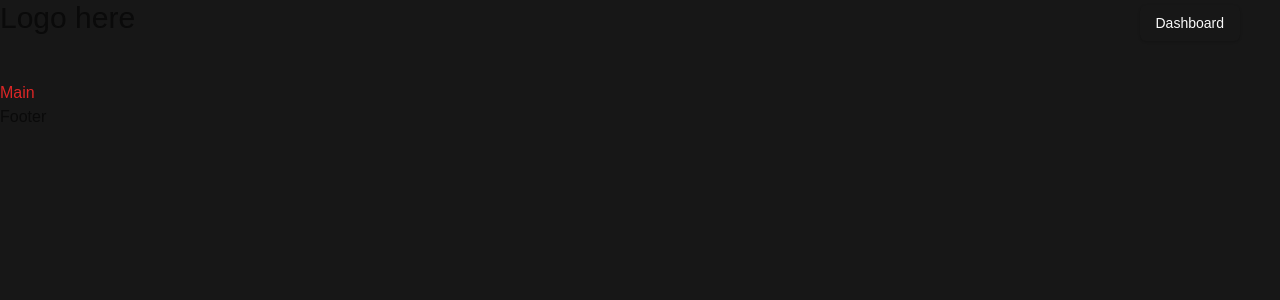
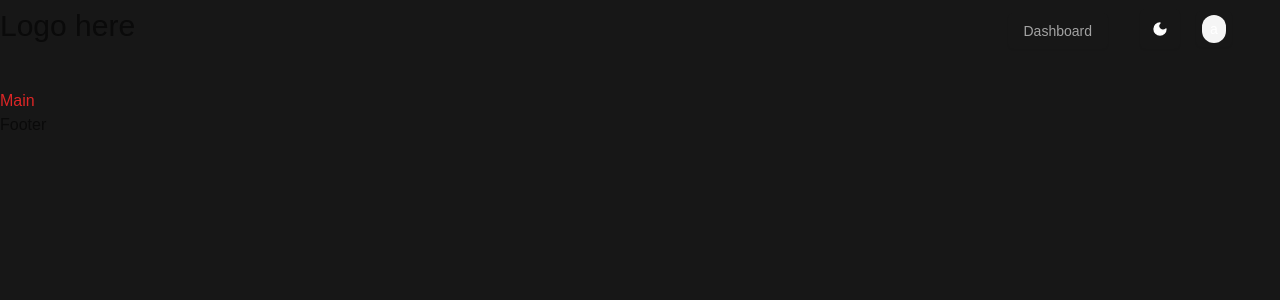
Before and after one commit to Friedrich482/mooncode-monorepo, a React (Vite) app in the folder apps/dashboard/apps/dashboard/: page / in a window 1280 px wide. Shown: the top 300 px of the page. Built offline with nearby package versions, Linux system fonts and the light colour scheme.

Commit message:
feat: navbar
added the prettier-plugin-tailwindcss plugin and the toggle mode icon

```diff
--- a/apps/dashboard/apps/dashboard/package.json
+++ b/apps/dashboard/apps/dashboard/package.json
@@ -33,6 +33,8 @@
     "eslint-plugin-react-refresh": "^0.4.16",
     "globals": "^15.14.0",
     "postcss": "^8.5.1",
+    "prettier": "^3.4.2",
+    "prettier-plugin-tailwindcss": "^0.6.11",
     "tailwindcss": "^3.4.17",
     "typescript": "~5.6.2",
     "typescript-eslint": "^8.18.2",
--- a/apps/dashboard/apps/dashboard/src/components/Header.tsx
+++ b/apps/dashboard/apps/dashboard/src/components/Header.tsx
@@ -1,19 +1,40 @@
 import { Button } from "./ui/button";
+import { Moon } from "lucide-react";
 
 const Header = () => {
   // make an array for links
   return (
-    <header className="flex text-3xl gap-3 w-full font-geist pb-10">
+    <header className="font-geist flex w-full gap-3 pb-10 pt-2 text-3xl">
       <div>Logo here</div>
-      <nav className="flex-1">
-        <ul className="flex items-center justify-end gap-4 pr-10">
+      <nav className="flex flex-1 justify-end pr-12">
+        <ul className="flex flex-1 items-center justify-end gap-4 pr-8">
           <li>
-            <Button asChild>
-              <a>Dashboard</a>
+            <Button
+              variant="secondary"
+              asChild
+              className="bg-transparent text-neutral-400 outline-yellow-50 hover:bg-transparent hover:text-white focus:outline-none focus:ring-0 focus:ring-moon"
+            >
+              <a href="/dashboard">Dashboard</a>
             </Button>
           </li>
         </ul>
-        <div></div>
+        <div className="flex flex-shrink-0 items-center gap-4">
+          {/* extract this button in a component and loop in it */}
+          <Button
+            variant="outline"
+            size="icon"
+            className="inline-flex size-10 border-none bg-transparent text-white hover:bg-neutral-600 hover:text-white"
+          >
+            <Moon fill="white" />
+          </Button>
+          <Button
+            variant="outline"
+            size="icon"
+            className="border-none bg-transparent text-white hover:bg-neutral-600 hover:text-white"
+          >
+            <div className="rounded-full bg-neutral-100 px-2 py-1">a</div>
+          </Button>
+        </div>
       </nav>
     </header>
   );
--- a/apps/dashboard/apps/dashboard/src/components/ui/button.tsx
+++ b/apps/dashboard/apps/dashboard/src/components/ui/button.tsx
@@ -30,14 +30,13 @@ const buttonVariants = cva(
       variant: "default",
       size: "default",
     },
-  }
+  },
 );
 
-export interface ButtonProps
-  extends React.ButtonHTMLAttributes<HTMLButtonElement>,
-    VariantProps<typeof buttonVariants> {
-  asChild?: boolean;
-}
+export type ButtonProps = React.ButtonHTMLAttributes<HTMLButtonElement> &
+  VariantProps<typeof buttonVariants> & {
+    asChild?: boolean;
+  };
 
 const Button = React.forwardRef<HTMLButtonElement, ButtonProps>(
   ({ className, variant, size, asChild = false, ...props }, ref) => {
@@ -49,7 +48,7 @@ const Button = React.forwardRef<HTMLButtonElement, ButtonProps>(
         {...props}
       />
     );
-  }
+  },
 );
 Button.displayName = "Button";
 
--- a/apps/dashboard/apps/dashboard/tailwind.config.mjs
+++ b/apps/dashboard/apps/dashboard/tailwind.config.mjs
@@ -9,6 +9,7 @@ export default {
         sm: "calc(var(--radius) - 4px)",
       },
       colors: {
+        moon: "#fefce8",
         background: "hsl(var(--background))",
         foreground: "hsl(var(--foreground))",
         card: {
```
Also changed, not shown: 2 other files (tests, documents, lock files or other folders).
